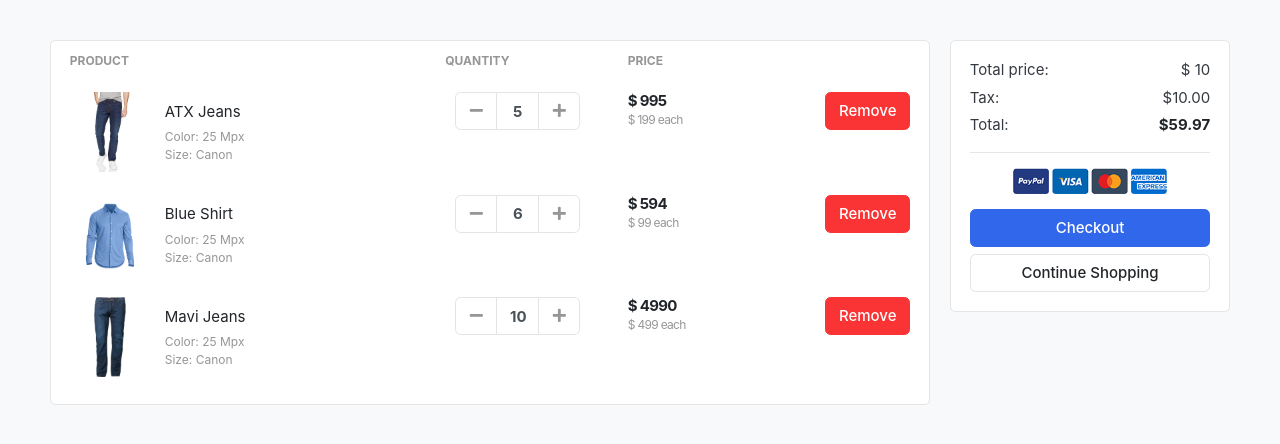
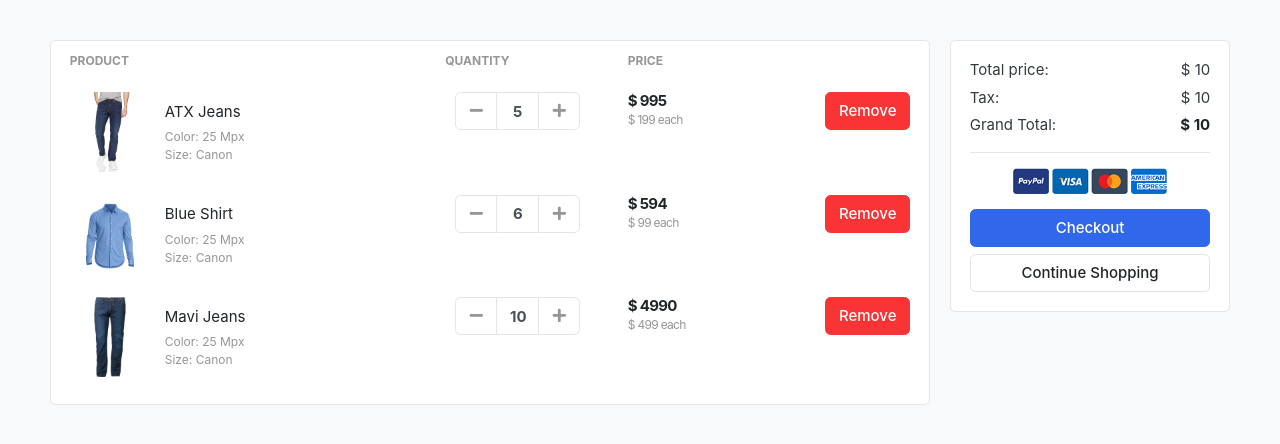
Before and after one commit to rafiulislam18/Py-Django__Advanced-Ecommerce-Web-Application, a Django app: template templates/store/cart.html in a window 1280 px wide. Shown: the part 118-562 px from the top of the page. Run offline with Django 5.2, Linux system fonts and the light colour scheme; data comes from the database, SQL or seed files in the repository; the template is opened without the code that fills it: values that come from a table or form of the project are taken from there, most other values are stand-ins (such as "Sample title", 1, 10 or a date in 2020); some libraries are stand-ins or nearby versions; some web fonts are replaced.

Commit message:
Calculate Tax + Grand Total

```diff
--- a/carts/views.py
+++ b/carts/views.py
@@ -40,6 +40,8 @@ def cart(request, total=0, quantity=0, cart_item=None):
         for cart_item in cart_items:
             total += (cart_item.product.price * cart_item.quantity)
             quantity += cart_item.quantity
+        tax = (2 * total)/100
+        grand_total = total + tax
     except ObjectNotExist:
         pass #Just ignore
 
@@ -47,5 +49,7 @@ def cart(request, total=0, quantity=0, cart_item=None):
         'total': total,
         'quantity': quantity,
         'cart_items': cart_items,
+        'tax': tax,
+        'grand_total': grand_total
     }
     return render(request, 'store/cart.html', context)
--- a/templates/store/cart.html
+++ b/templates/store/cart.html
@@ -73,11 +73,11 @@
                 </dl>
                 <dl class="dlist-align">
                   <dt>Tax:</dt>
-                  <dd class="text-right"> $10.00</dd>
+                  <dd class="text-right"> $ {{ tax }}</dd>
                 </dl>
                 <dl class="dlist-align">
-                  <dt>Total:</dt>
-                  <dd class="text-right text-dark b"><strong>$59.97</strong></dd>
+                  <dt>Grand Total:</dt>
+                  <dd class="text-right text-dark b"><strong>$ {{ grand_total }}</strong></dd>
                 </dl>
                 <hr>
                 <p class="text-center mb-3">
```
